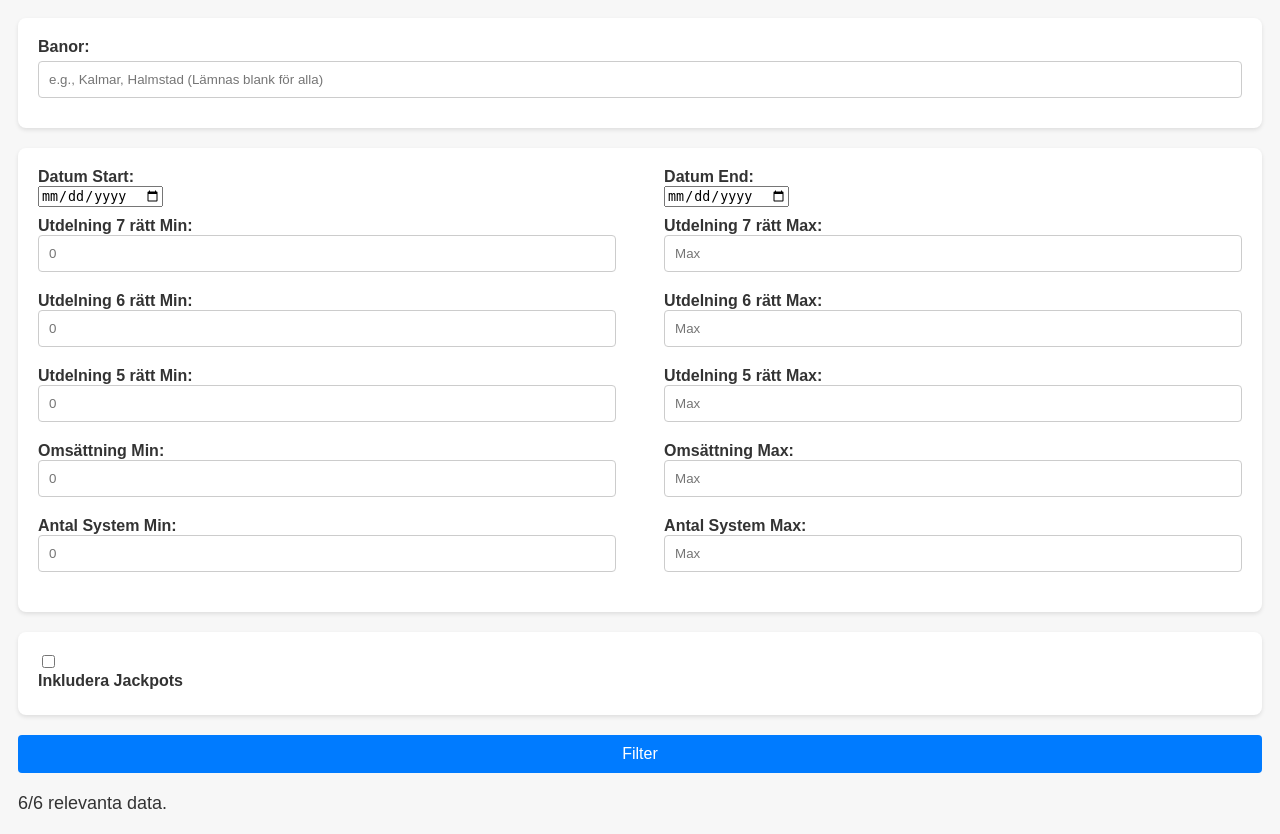
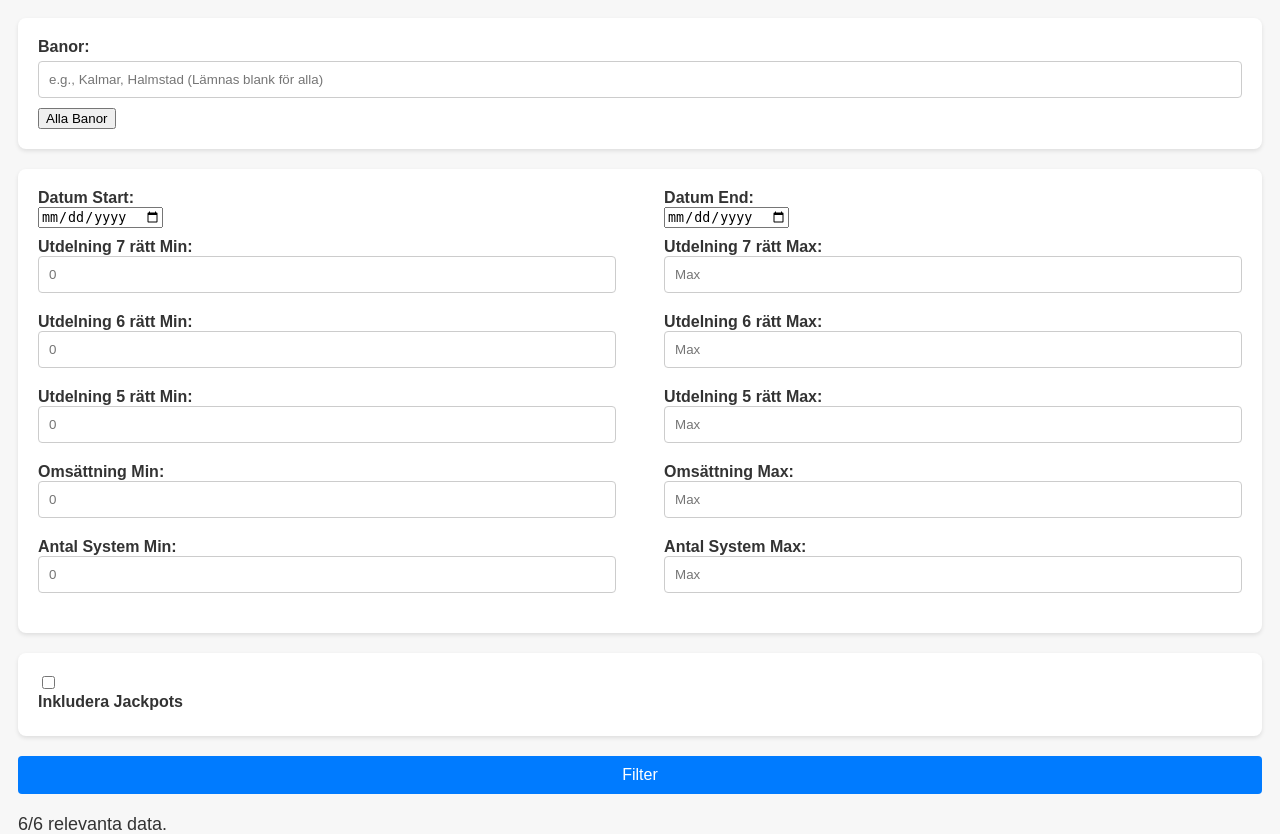
Before and after one commit to cniclas/v75_stats, a Flask app: page / in a window 1280 px wide. Shown: the top 834 px of the page. Run offline with Flask 3, Linux system fonts and the light colour scheme.

Commit message:
Add button for listing all avaialalbe banor

```diff
--- a/app.py
+++ b/app.py
@@ -12,7 +12,7 @@ app = Flask(__name__)
 df = pd.read_csv('data\data.csv', header=0, parse_dates=['Datum'])
 
 # Get unique 'Bana' values
-unique_bana_values = df['Bana'].unique().tolist()
+alla_banor = df['Bana'].unique().tolist()
 
 @app.route('/', methods=['GET', 'POST'])
 def home():
@@ -63,7 +63,7 @@ def home():
 
         statistics = calc_stats(filtered_df)
 
-    return render_template('index.html', statistics=statistics, relevant_entries=relevant_entries, total_entries=total_entries, request=request)
+    return render_template('index.html', statistics=statistics, alla_banor=alla_banor, relevant_entries=relevant_entries, total_entries=total_entries, request=request)
 
 if __name__ == '__main__':
     app.run(debug=True)
--- a/templates/index.html
+++ b/templates/index.html
@@ -11,6 +11,7 @@
       <div class="form-section">
         <label for="bana">Banor:</label>
         <input type="text" id="bana" name="bana" class="text-array-input" placeholder="e.g., Kalmar, Halmstad (Lämnas blank för alla)" value="{{ request.form.get('bana', '') }}" />
+        <button type="button" id="all-banor" onclick="populateAllBanor()">Alla Banor</button>
       </div>
 
       <!-- Scalar field inputs -->
@@ -109,4 +110,14 @@
       {% endif %}
     </div>
   </body>
+
+  <script>
+    function populateAllBanor() {
+        // Assuming you have an array of all available banor
+        var allBanor = {{ alla_banor|safe }}; // Make sure to pass this from your Flask route
+
+        // Join all banor with comma and space, and set it as the input value
+        document.getElementById('bana').value = allBanor.join(', ');
+    }
+</script>
 </html>
```
